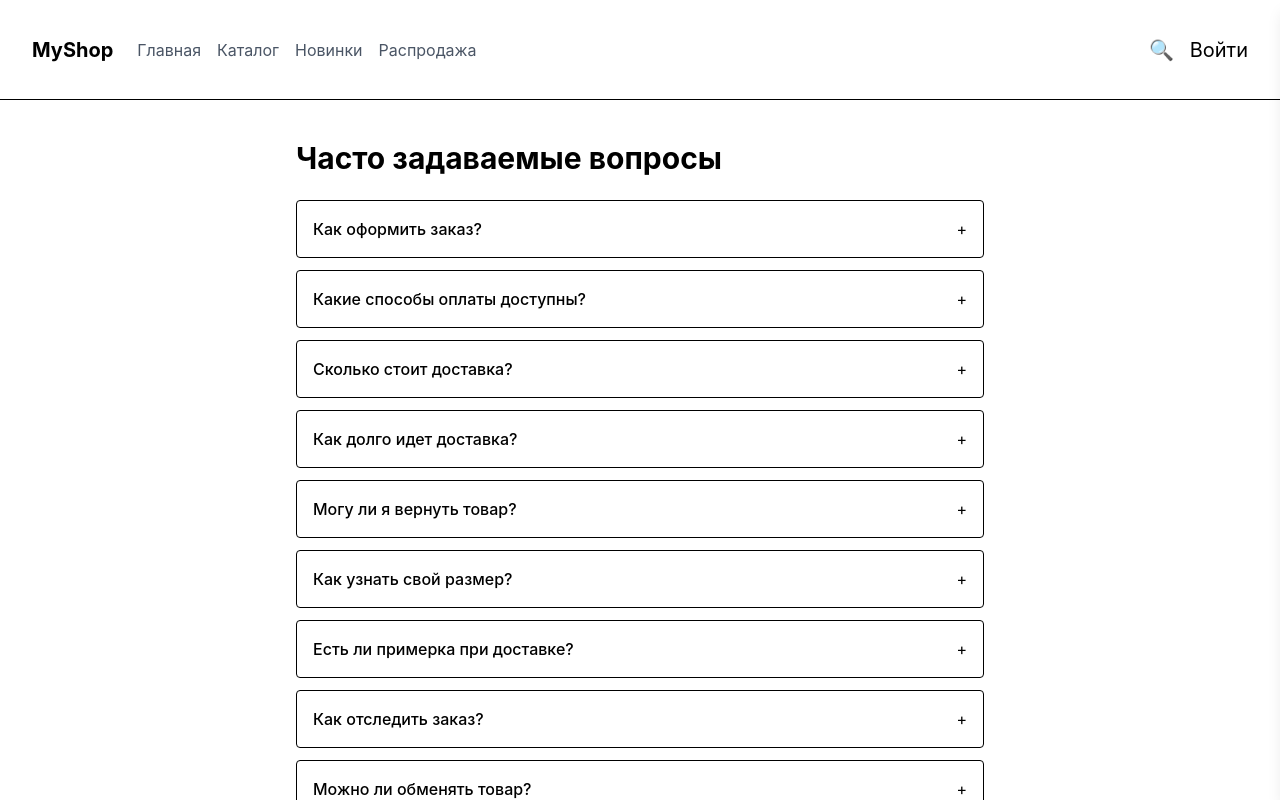
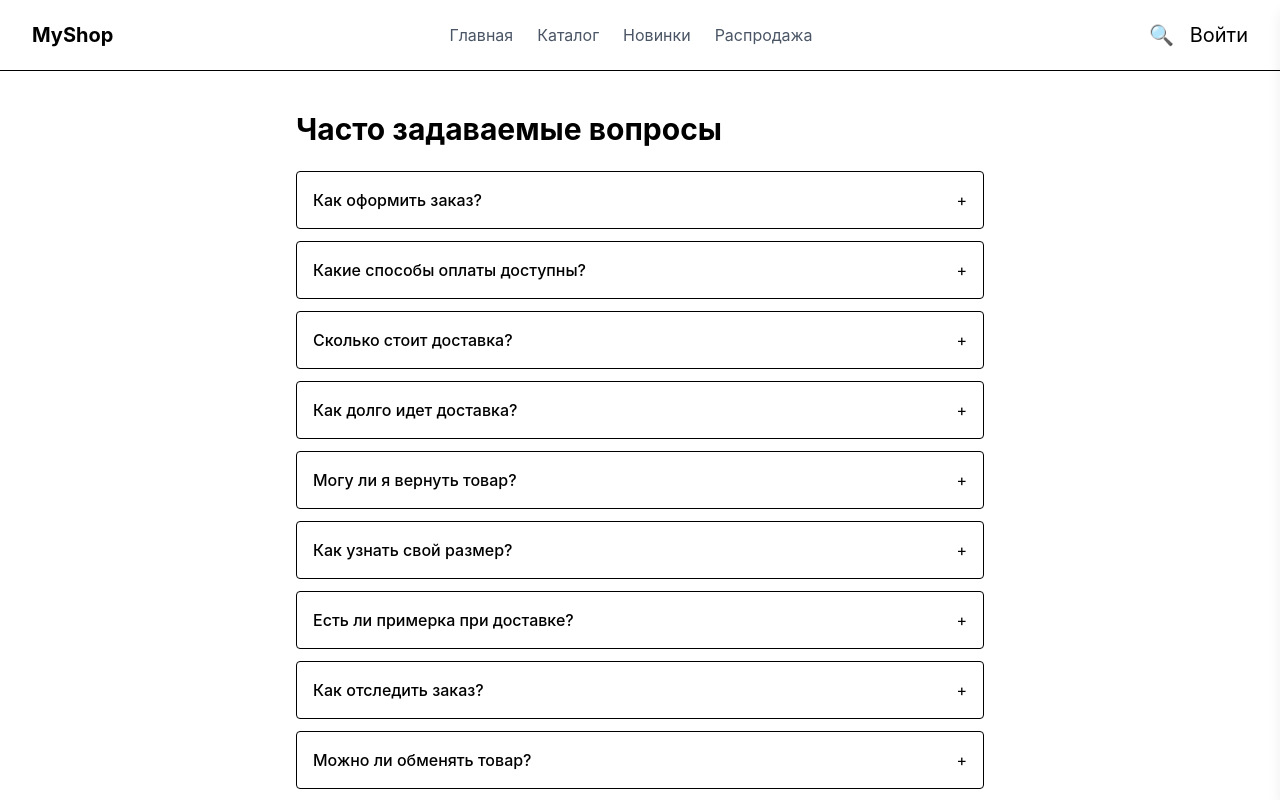
Before and after one commit to greverXD/curs-data-driven, a Vue app in the folder my-app/: page /about in a window 1280 px wide. Shown: the top 800 px of the page. Built offline with nearby package versions, Linux system fonts and the light colour scheme; no server answers.

Commit message:
Front header

```diff
--- a/my-app/src/widgets/Header.vue
+++ b/my-app/src/widgets/Header.vue
@@ -1,18 +1,22 @@
 <script setup lang="ts">
 import { useAuthStore } from '../store/auth'
 import { useRouter } from 'vue-router'
-import { computed } from 'vue'
+import { computed, watch, ref } from 'vue'
 import { useCartStore } from '../store/cart'
-import {watch} from "vue"
+
 const cart = useCartStore()
 const auth = useAuthStore()
 const router = useRouter()
+
 const isAuth = computed(() => !!auth.token)
+
+const isMenuOpen = ref(false)
+
 const handleLogout = () => {
   auth.logout()
   router.push('/')
 }
-console.log('HEADER token:', auth.token)
+
 watch(
   () => cart.isOpen,
   (val) => {
@@ -22,39 +26,104 @@ watch(
 </script>
 
 <template>
-  <header class="flex justify-between items-center px-8 py-4 border-b h-[100px]">
-    <div class="flex gap-6 items-center">
-      <h1 class="font-bold text-xl">MyShop</h1>
+  <header class="border-b bg-white sticky top-0 z-50">
 
-      <nav class="flex gap-4 text-gray-600">
-        <router-link to="/">Главная</router-link>
-        <router-link to="/catalog">Каталог</router-link>
-        <router-link to="/new">
-  Новинки
-</router-link>
+    <div class="max-w-7xl mx-auto px-4 md:px-8">
 
-<router-link to="/sale">
-  Распродажа
-</router-link>
-      </nav>
-    </div>
+      <div class="flex items-center justify-between h-[70px]">
 
-    <div class="flex items-center gap-4 text-xl">
+        <!-- LOGO -->
+        <h1 class="font-bold text-xl shrink-0">
+          MyShop
+        </h1>
 
-      <button class="hover:scale-110 transition">🔍</button>
-<template v-if="isAuth">
-  <button @click="handleLogout">Выйти</button>
-</template>
+        <!-- DESKTOP NAV -->
+        <nav class="hidden md:flex gap-6 text-gray-600">
+          <router-link to="/">Главная</router-link>
+          <router-link to="/catalog">Каталог</router-link>
+          <router-link to="/new">Новинки</router-link>
+          <router-link to="/sale">Распродажа</router-link>
+        </nav>
 
-<template v-else>
-  <router-link to="/auth">Войти</router-link>
-</template>
-<template v-if="isAuth">
-  <router-link to="/account">👤</router-link>
-  <button @click="cart.openCart()">
-    🛒
-  </button>
-</template>
+        <!-- RIGHT -->
+        <div class="hidden md:flex items-center gap-4 text-xl">
+
+          <button class="hover:scale-110 transition">
+            🔍
+          </button>
+
+          <template v-if="isAuth">
+            <button @click="handleLogout">
+              Выйти
+            </button>
+
+            <router-link to="/account">
+              👤
+            </router-link>
+
+            <button @click="cart.openCart()">
+              🛒
+            </button>
+          </template>
+
+          <template v-else>
+            <router-link to="/auth">
+              Войти
+            </router-link>
+          </template>
+        </div>
+
+        <!-- MOBILE BUTTON -->
+        <button
+          class="md:hidden text-2xl"
+          @click="isMenuOpen = !isMenuOpen"
+        >
+          ☰
+        </button>
+      </div>
+
+      <!-- MOBILE MENU -->
+      <div
+        v-if="isMenuOpen"
+        class="md:hidden flex flex-col gap-4 py-4 border-t"
+      >
+        <router-link to="/" @click="isMenuOpen = false">
+          Главная
+        </router-link>
+
+        <router-link to="/catalog" @click="isMenuOpen = false">
+          Каталог
+        </router-link>
+
+        <router-link to="/new" @click="isMenuOpen = false">
+          Новинки
+        </router-link>
+
+        <router-link to="/sale" @click="isMenuOpen = false">
+          Распродажа
+        </router-link>
+
+        <template v-if="isAuth">
+          <router-link to="/account">
+            Аккаунт
+          </router-link>
+
+          <button @click="cart.openCart()">
+            Корзина
+          </button>
+
+          <button @click="handleLogout">
+            Выйти
+          </button>
+        </template>
+
+        <template v-else>
+          <router-link to="/auth">
+            Войти
+          </router-link>
+        </template>
+      </div>
+
     </div>
   </header>
 </template>
```
